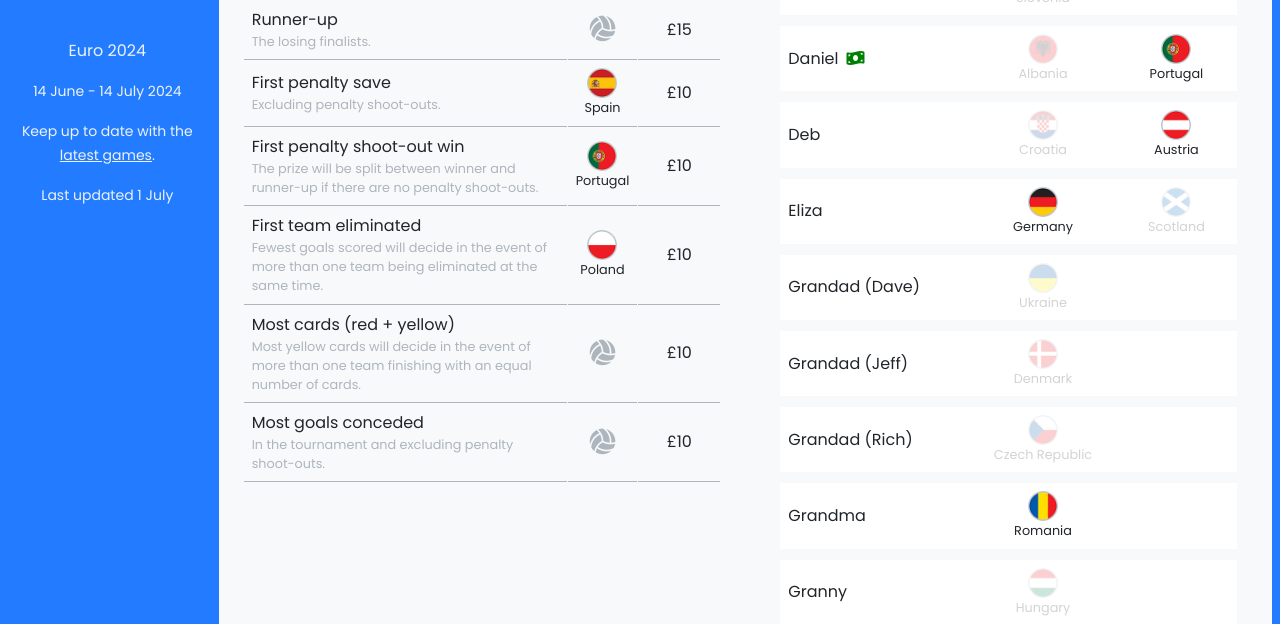
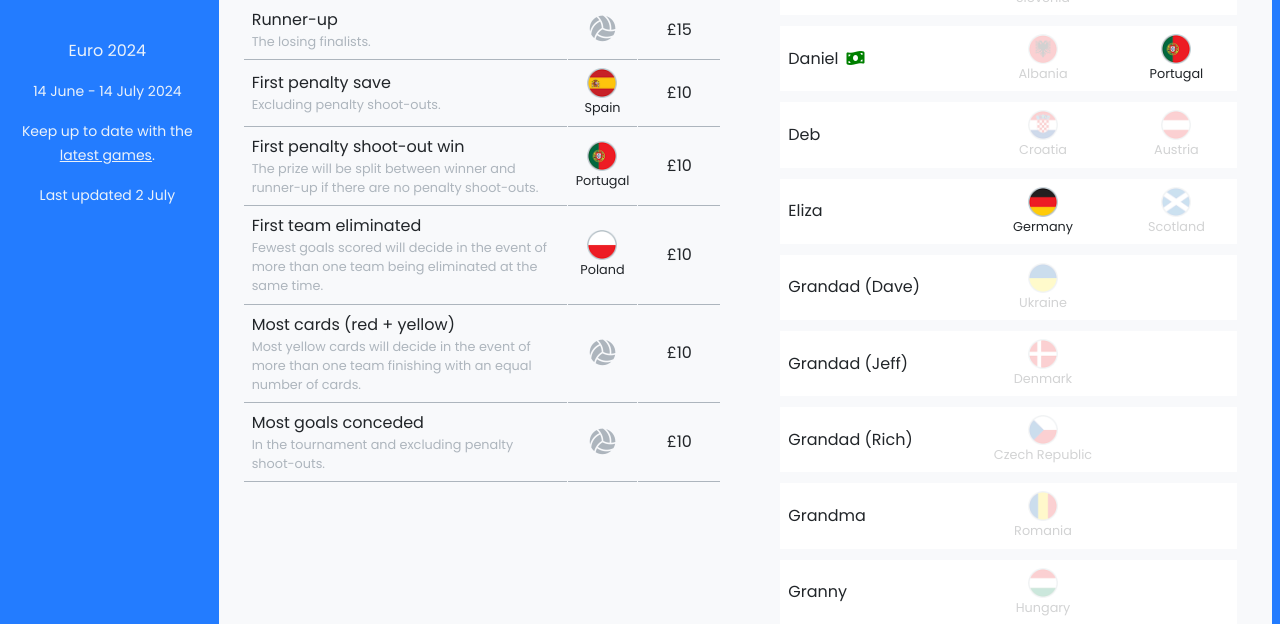
Before and after one commit to jimmyrule/rowells, a Jekyll site: the page built from index.html, in a window 1280 px wide. Shown: the part 205-829 px from the top of the page. Built offline with Jekyll 4.4.1, drawn with Linux system fonts in a browser that asks for light colours; nearby versions of some CDN libraries; some of the changed lines change nothing that is shown.

Commit message:
Updated eliminated teams

```diff
--- a/assets/files/teams.csv
+++ b/assets/files/teams.csv
@@ -1,6 +1,6 @@
 id,name,url,group,eliminated,prize
 1,Albania,ALB,B,TRUE,FALSE
-2,Austria,AUT,D,FALSE,FALSE
+2,Austria,AUT,D,TRUE,FALSE
 3,Belgium,BEL,E,TRUE,FALSE
 4,Croatia,CRO,B,TRUE,FALSE
 5,Czech Republic,CZE,F,TRUE,FALSE
@@ -14,7 +14,7 @@ id,name,url,group,eliminated,prize
 13,Netherlands,NED,D,FALSE,FALSE
 14,Poland,POL,D,TRUE,TRUE
 15,Portugal,POR,F,FALSE,TRUE
-16,Romania,ROU,E,FALSE,FALSE
+16,Romania,ROU,E,TRUE,FALSE
 17,Scotland,SCO,A,TRUE,FALSE
 18,Serbia,SRB,C,TRUE,FALSE
 19,Slovakia,SVK,E,TRUE,FALSE
--- a/index.html
+++ b/index.html
@@ -14,7 +14,7 @@ title: The family sweepstake
 				<p>Euro 2024</p>
 				<p><small>14 June - 14 July 2024</small></p>
 				<p><small>Keep up to date with the <a href="https://www.uefa.com/euro2024/fixtures-results/">latest games</a>.</small></p>
-				<p><small>Last updated 1 July</small></p>
+				<p><small>Last updated 2 July</small></p>
 			</div>
 		</aside>
 
```
